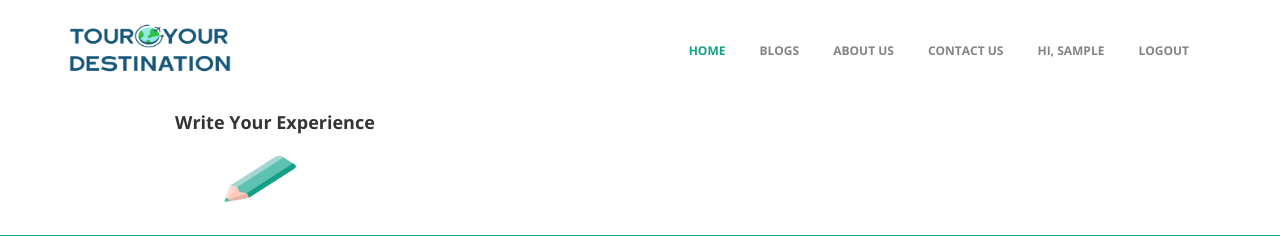
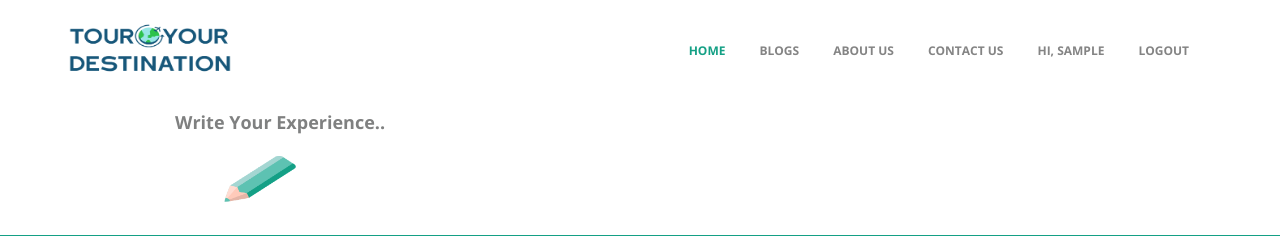
Before and after one commit to anamika25sharma/Tour-your-destination, a Flask app: page /user-dashboard in a window 1280 px wide. Shown: the top 236 px of the page. Run offline with Flask 2, Linux system fonts and the light colour scheme; the visitor is signed in with stand-in values (Sample User, id 1); data that the repository does not hold is empty; parts of the project's set-up code (start-up, migrations or seed data) failed here and were passed over; some libraries are stand-ins or nearby versions.

Commit message:
changed color

```diff
--- a/templates/user_dashboard.html
+++ b/templates/user_dashboard.html
@@ -76,7 +76,7 @@
                     <div class="col-md-4">
                         <div class="sidebar">
                             <div class="widget">
-                                <h4 style="margin-left: 100px;">Write Your Experience</h4>
+                                <h4 style="margin-left: 100px; color:rgb(127, 128, 128);">Write Your Experience..</h4>
                                 <a href="{{url_for('blogForm')}}"><img src="../static/img/plus.png" alt="" style="width: 100px; margin-left: 135px;"></a>
                             </div>
                         </div>
```
